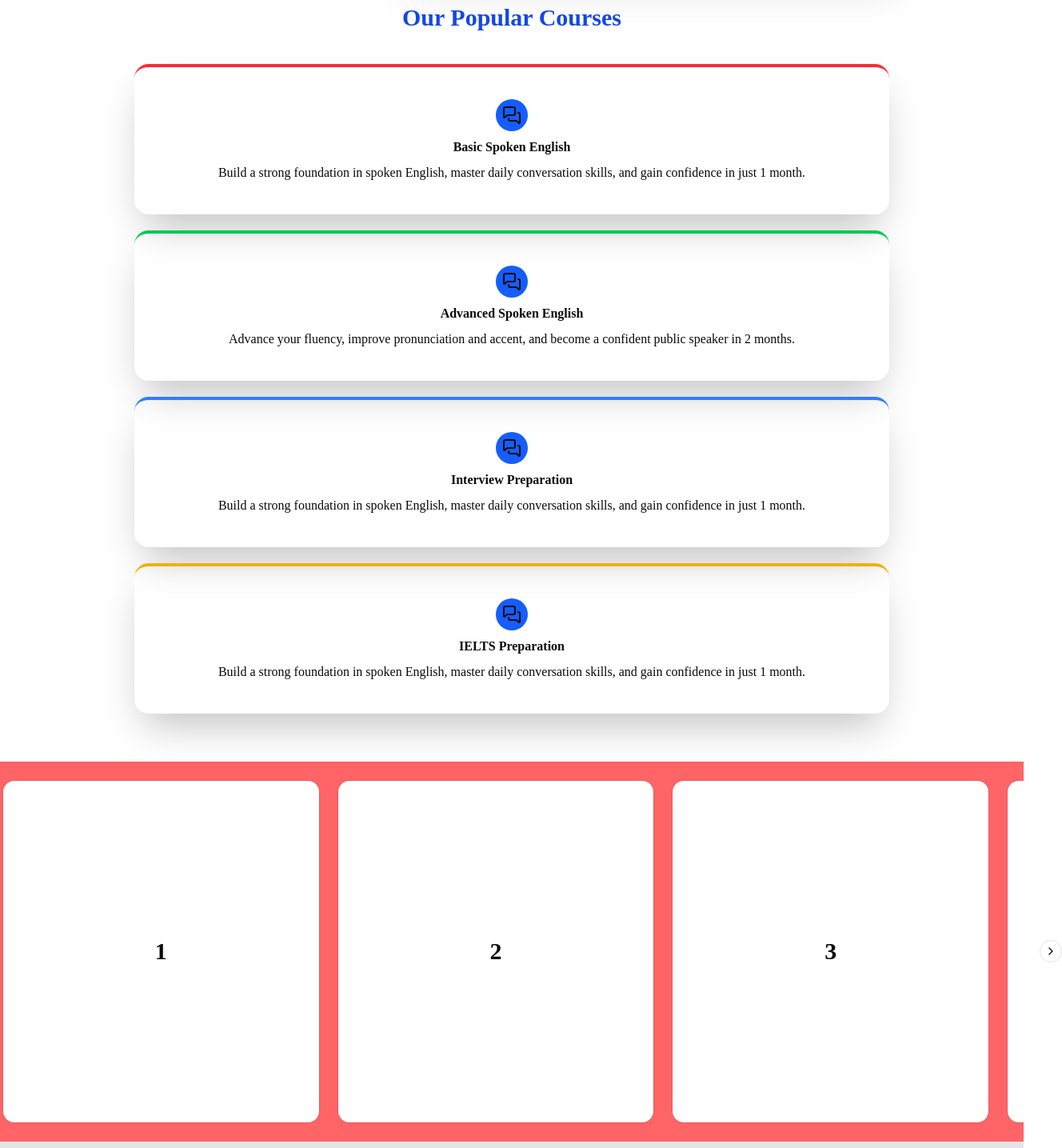
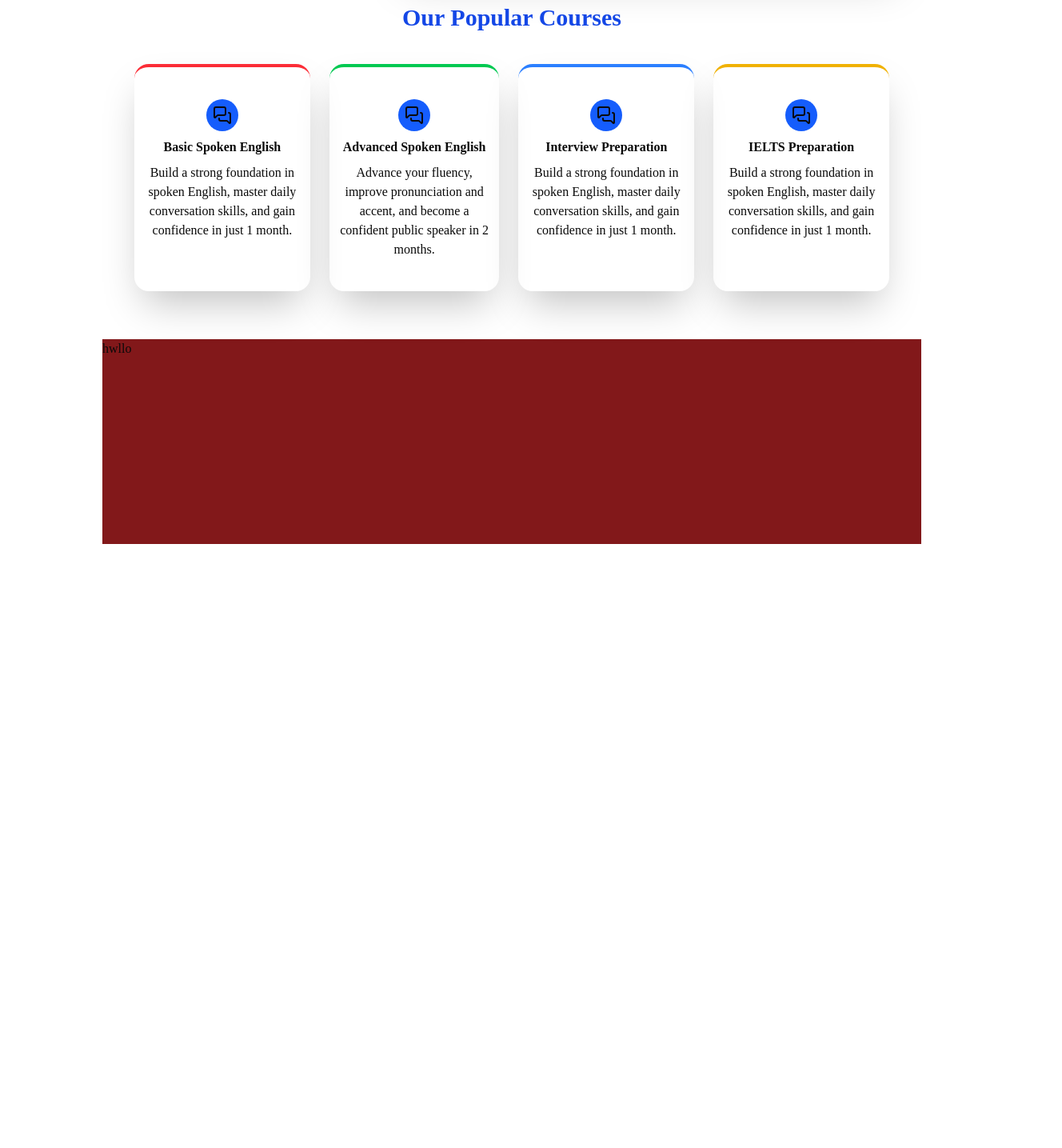
Before and after one commit to letscode-with-me/seekhoenglish, a Next.js app in the folder frontend/: page / in a window 1280 px wide. Shown: the part 1604-3039 px from the top of the page at 80% size, 1328 px wide, since content can reach past the window. After the commit the page ends 2284 px from the top, so only its background shows below. Built offline with nearby package versions, Linux system fonts and the light colour scheme.

Commit message:
feat: add Confident section, integrate autoplay carousel plugin, and update layout styling

```diff
--- a/frontend/package.json
+++ b/frontend/package.json
@@ -11,6 +11,7 @@
   "dependencies": {
     "class-variance-authority": "^0.7.1",
     "clsx": "^2.1.1",
+    "embla-carousel-autoplay": "^8.6.0",
     "embla-carousel-react": "^8.6.0",
     "lucide-react": "^1.21.0",
     "next": "16.2.9",
--- a/frontend/src/Components/Slider.tsx
+++ b/frontend/src/Components/Slider.tsx
@@ -1,7 +1,8 @@
-
+"use client";
 import * as React from "react"
 
 import { Card, CardContent } from "@/Components/ui/card"
+import Autoplay from "embla-carousel-autoplay"
 import {
     Carousel,
     CarouselContent,
@@ -11,17 +12,22 @@ import {
 } from "@/Components/ui/carousel"
 
 export function Slider() {
+
+    const plugin = React.useRef(
+        Autoplay({
+            delay: 3000,
+            stopOnInteraction: false,
+        })
+    )
     return (
         <Carousel
-            opts={{
-                align: "start",
-                loop: true
-            }}
-            className="w-full   bg-red-400 border-b-8 "
+            plugins={[plugin.current]}
+            opts={{ loop: true }}
+            className="w-full"
         >
-            <CarouselContent className="p-5">
-                {Array.from({ length: 5 }).map((_, index) => (
-                    <CarouselItem key={index} className="w-full  lg:basis-1/3">
+            <CarouselContent className="p-5 md:p-10">
+                {Array.from({ length: 10 }).map((_, index) => (
+                    <CarouselItem key={index} className=" basis-1/2  lg:basis-1/2">
                         <div className="p-1">
                             <Card>
                                 <CardContent className="flex aspect-square items-center justify-center p-6">
@@ -34,6 +40,7 @@ export function Slider() {
             </CarouselContent>
             <CarouselPrevious />
             <CarouselNext />
+
         </Carousel>
     )
 }
--- /dev/null
+++ b/frontend/src/Home/Confident.tsx
@@ -0,0 +1,11 @@
+import React from 'react'
+
+export default function Confident() {
+    return (
+        <section>
+            <div className='md:w-[80%] md:mx-auto w-full h-64 bg-red-900'>
+                hwllo
+            </div>
+        </section>
+    )
+}
--- a/frontend/src/Home/Courses.tsx
+++ b/frontend/src/Home/Courses.tsx
@@ -37,7 +37,7 @@ export default function Courses() {
     return (
         <section className='md:max-w-[80%] md:mx-auto w-full p-5'>
             <h1 className='text-3xl  text-blue-700 font-bold text-center'>Our Popular Courses</h1>
-            <div className='p-5'>
+            <div className='p-5 md:flex gap-6'>
                 {courses.map((item, index) => (
                     <Card key={index} icon={item.icon}
                         title={item.title} description={item.description}
--- a/frontend/src/app/page.tsx
+++ b/frontend/src/app/page.tsx
@@ -3,14 +3,15 @@ import Hero from "@/Home/Hero";
 import Hero2 from "@/Home/Hero2";
 import Courses from "@/Home/Courses";
 import { Slider } from "@/Components/Slider";
-
+import Confident from "@/Home/Confident";
 export default function Home() {
   return (
     <div>
       <Hero />
       <Hero2 />
       <Courses />
-      <Slider />
+      {/* <Slider /> */}
+      <Confident />
     </div>
   );
 }
```
